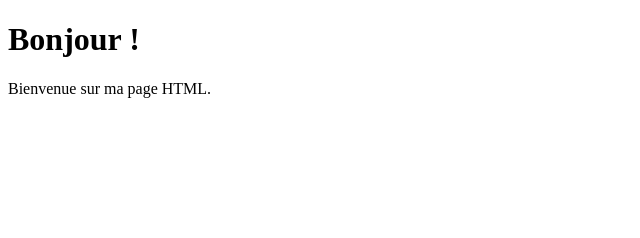
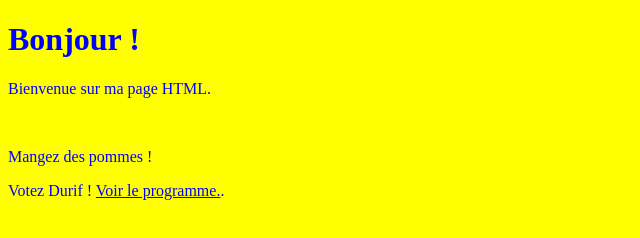
Before and after one commit to Zozob-Hub/Git-TP, a plain HTML site: page index.html in a window 1280 px wide. Shown: the whole page, without its empty margins (0-640 px from the left). Drawn offline with Linux system fonts and the light colour scheme.

Commit message:
ajout d'un lien

```diff
--- a/index.html
+++ b/index.html
@@ -3,10 +3,14 @@
   <head>
     <meta charset="UTF-8" />
     <meta name="viewport" content="width=device-width, initial-scale=1.0" />
+    <link rel="stylesheet" href="style.css" />
     <title>Mon site</title>
   </head>
   <body>
     <h1>Bonjour !</h1>
-    <p>Bienvenue sur ma page HTML.</p>
+    <p>Bienvenue sur ma page HTML.</p> <br>
+    <p>Mangez des pommes !</p>
+    <p>Votez Durif ! <a class="durif" href="https://2027presidentielle.fr/uploads/candidates/documents/Programme_Sylvain_Pierre_Durif_2027Presidentielle.pdf" target="_blank">Voir le programme.</a>.</p>
+    <img src="" alt="" srcset="">
   </body>
 </html>
--- /dev/null
+++ b/style.css
@@ -0,0 +1,8 @@
+*{
+    background-color: yellow;
+    color :blue;
+}
+
+.durif:hover {
+    color: tomato;
+}
```
